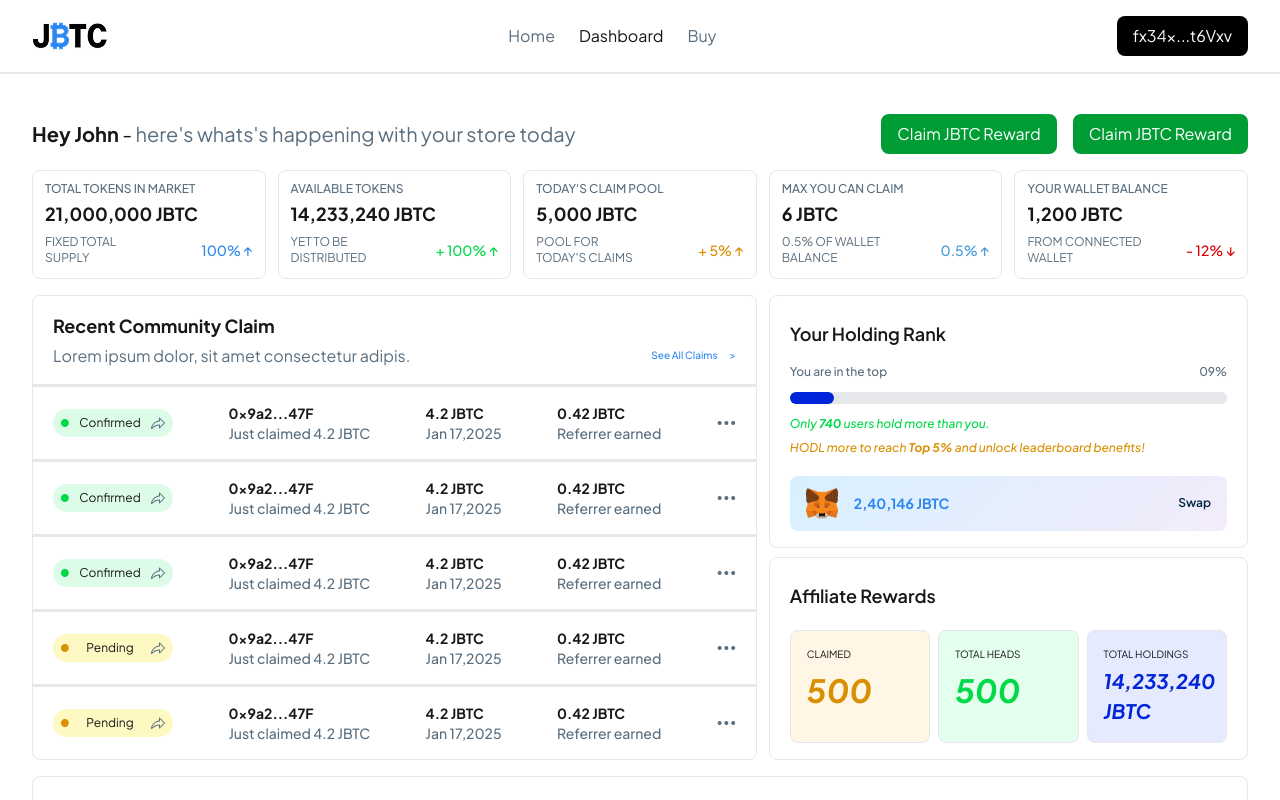
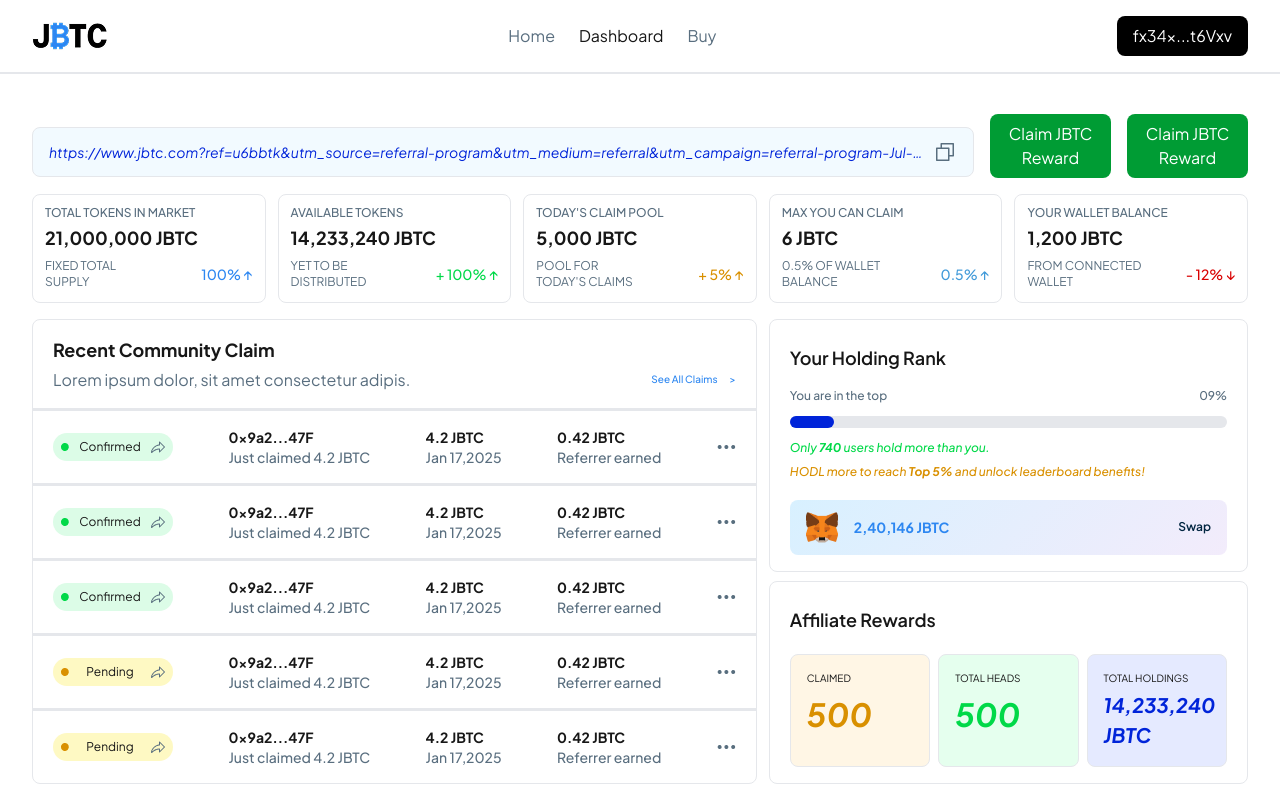
Before and after one commit to gitbygaurav/jbtc, a Next.js app: page / in a window 1280 px wide. Shown: the top 800 px of the page. Built offline with nearby package versions, Linux system fonts and the light colour scheme.

Commit message:
Refactor ClaimCard component for improved layout and responsiveness

```diff
--- a/src/app/page.tsx
+++ b/src/app/page.tsx
@@ -7,13 +7,18 @@
 export default function Home() {
   return (
     <main className="px-2 lg:px-8 py-10">
-      <div className="flex flex-col lg:flex-row justify-between items-center">
-        <p className="text-lg md:text-xl">
-          <span className="font-bold">Hey John</span> -{" "}
-          <span className="text-graytext">
-            here's whats's happening with your store today
-          </span>
+      <div className="flex flex-col lg:flex-row justify-between items-center gap-4">
+        <div className="w-full bg-[#F2FAFF] border border-gray-200 rounded-lg flex justify-between items-center px-4 py-3 mt-3">
+          <p className="text-[#0024D9] text-sm italic truncate pr-2 flex-1">
+            https://www.jbtc.com?ref=u6bbtk&utm_source=referral-program&utm_medium=referral&utm_campaign=referral-program-Jul-2025
           </p>
+          <img
+            loading="lazy"
+            src="copy-icon.png"
+            alt="copy-icon"
+            className="flex-shrink-0"
+          />
+        </div>
         <div className="flex gap-4 mt-4 lg:mt-0">
           <ClaimJbtcButton />
           <ClaimBscButton />
@@ -69,7 +74,9 @@
       <div className="grid grid-cols-1 lg:grid-cols-5 gap-3 mt-4">
         <div className="col-span-3 border border-gray-200 rounded-lg">
           <div className="px-3 lg:px-5 py-4">
-            <p className="text-base lg:text-lg font-bold">Recent Community Claim</p>
+            <p className="text-base lg:text-lg font-bold">
+              Recent Community Claim
+            </p>
             <div className="flex justify-between items-center mt-1">
               <p className="text-sm lg:text-base text-graytext">
                 Lorem ipsum dolor, sit amet consectetur adipis.
@@ -82,6 +89,8 @@
               </Link>
             </div>
           </div>
+          <div className="overflow-x-auto scrollbar-hide">
+            <div className="flex flex-col min-w-max">
               <ClaimCard
                 status="confirmed"
                 address="0x9a2...47F"
@@ -117,6 +126,8 @@
                 balanceEarned={4.2}
                 referrerEarned={0.42}
               />
+            </div>
+          </div>
         </div>
         {/* your holding rank card */}
         <div className="col-span-2 flex flex-col justify-between">
@@ -183,12 +194,17 @@
       {/* refferal card */}
       <div className="border border-gray-200 rounded-lg px-5 py-4 mt-4">
         <p className="text-lg font-bold">Referral</p>
-        <p className="text-sm text-graytext">
-          Refer and earn daily rewards.{" "}
+        <p className="text-sm text-graytext">Refer and earn daily rewards. </p>
+        <div className="bg-[#F2FAFF] border border-gray-200 rounded-lg flex justify-between items-center px-4 py-3 mt-3">
+          <p className="text-[#0024D9] text-sm italic truncate pr-2 flex-1">
+            https://www.jbtc.com?ref=u6bbtk&utm_source=referral-program&utm_medium=referral&utm_campaign=referral-program-Jul-2025
           </p>
-        <div className="bg-[#F2FAFF] border border-gray-200 rounded-lg flex justify-between items-center px-4 py-3 mt-3">
-          <p className="text-[#0024D9] text-sm italic truncate pr-2 flex-1">https://www.jbtc.com?ref=u6bbtk&utm_source=referral-program&utm_medium=referral&utm_campaign=referral-program-Jul-2025</p>
-          <img loading="lazy" src="copy-icon.png" alt="copy-icon" className="flex-shrink-0" />
+          <img
+            loading="lazy"
+            src="copy-icon.png"
+            alt="copy-icon"
+            className="flex-shrink-0"
+          />
         </div>
       </div>
     </main>
--- a/src/app/ui/ClaimCard.tsx
+++ b/src/app/ui/ClaimCard.tsx
@@ -8,53 +8,26 @@
 
 const ClaimCard: React.FC<ClaimCardProps> = ({status, address, justClaimed, balanceEarned, referrerEarned}) => {
     return (
-        <div className="w-full border-t-[3px] border-gray-200 px-3 lg:px-5 py-4">
-            {/* Mobile view - scrollable */}
-            <div className="overflow-x-auto scrollbar-hide md:hidden">
-                <div className="flex items-center gap-4 min-w-max">
+        <div className="w-full flex justify-between items-center border-t-[3px] border-gray-200 px-5 py-4 gap-2 lg:gap-4">
             <div className={`${status === "confirmed" ? "bg-[#DCFCE7]" : "bg-[#FEF9C3]"} w-[120px] flex items-center justify-between px-2 py-1.5 rounded-full flex-shrink-0`}>
                 {status === "confirmed" ? (<img loading="lazy" src="green-circle.png" alt="green-circle" />) : (<img loading="lazy" src="yellow-circle.png" alt="yellow-circle" />)}
                 <span className="text-xs">{status === "confirmed" ? "Confirmed" : "Pending"}</span>
                 <img loading="lazy" src="share-icon.png" alt="share-icon" />
             </div>
-                    <div className="flex flex-col flex-shrink-0 min-w-[120px]">
+            <div className="flex flex-col flex-shrink-0">
                 <p className="text-sm font-bold">{address}</p>
                 <p className="text-graytext text-sm font-medium">{`Just claimed ${justClaimed} JBTC`}</p>
             </div>
-                    <div className="flex flex-col flex-shrink-0 min-w-[100px]">
+            <div className="flex flex-col flex-shrink-0">
                 <p className="text-sm font-bold">{balanceEarned} JBTC</p>
                 <p className="text-graytext text-sm font-medium">{`Jan 17,2025`}</p>
             </div>
-                    <div className="flex flex-col flex-shrink-0 min-w-[120px]">
+            <div className="flex flex-col flex-shrink-0">
                 <p className="text-sm font-bold">{referrerEarned} JBTC</p>
                 <p className="text-graytext text-sm font-medium">{`Referrer earned`}</p>
             </div>
             <img loading="lazy" src="three-dots.png" alt="three-dots-icon" className="flex-shrink-0" />
         </div>
-            </div>
-
-            {/* Tablet/Desktop view - normal layout */}
-            <div className="hidden md:flex justify-between items-center">
-                <div className={`${status === "confirmed" ? "bg-[#DCFCE7]" : "bg-[#FEF9C3]"} w-[120px] flex items-center justify-between px-2 py-1.5 rounded-full`}>
-                    {status === "confirmed" ? (<img loading="lazy" src="green-circle.png" alt="green-circle" />) : (<img loading="lazy" src="yellow-circle.png" alt="yellow-circle" />)}
-                    <span className="text-xs">{status === "confirmed" ? "Confirmed" : "Pending"}</span>
-                    <img loading="lazy" src="share-icon.png" alt="share-icon" />
-                </div>
-                <div className="flex flex-col">
-                    <p className="text-sm font-bold">{address}</p>
-                    <p className="text-graytext text-sm font-medium">{`Just claimed ${justClaimed} JBTC`}</p>
-                </div>
-                <div className="flex flex-col">
-                    <p className="text-sm font-bold">{balanceEarned} JBTC</p>
-                    <p className="text-graytext text-sm font-medium">{`Jan 17,2025`}</p>
-                </div>
-                <div className="flex flex-col">
-                    <p className="text-sm font-bold">{referrerEarned} JBTC</p>
-                    <p className="text-graytext text-sm font-medium">{`Referrer earned`}</p>
-                </div>
-                <img loading="lazy" src="three-dots.png" alt="three-dots-icon" />
-            </div>
-        </div>
     )
 }
 
```
Lines whose indentation alone changed are shown as unchanged.
